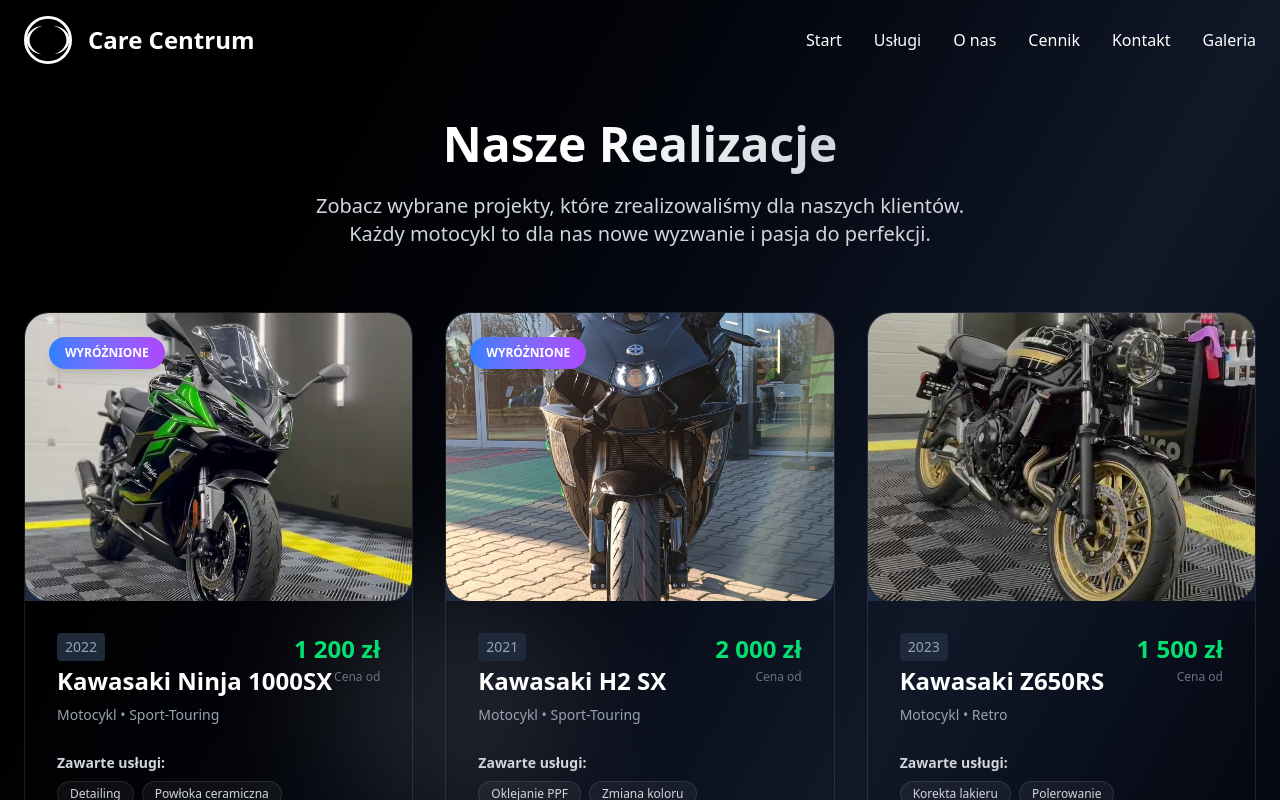
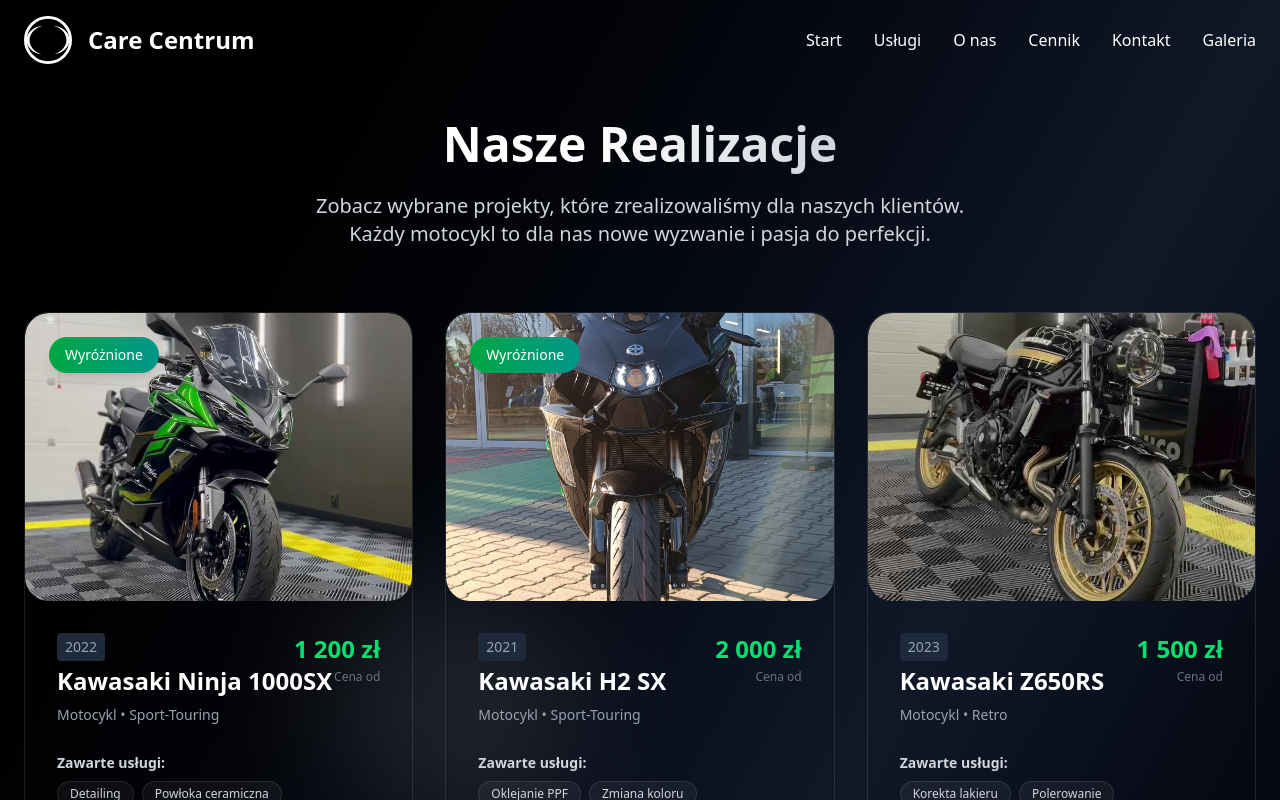
Before and after one commit to carecentrum/carecentrum.github.io, a React (Vite) app: page /#/gallery in a window 1280 px wide. Shown: the top 800 px of the page. Built offline with nearby package versions, Linux system fonts and the light colour scheme.

Commit message:
Refactor RealizationCard component: remove background gradient from image container, enhance featured badge styling, and adjust text size for improved visibility.

```diff
--- a/src/components/ui/RealizationCard.tsx
+++ b/src/components/ui/RealizationCard.tsx
@@ -17,11 +17,11 @@
     <div className="group cursor-pointer flex flex-col h-full">
       <div className="relative overflow-hidden rounded-3xl bg-gradient-to-br border border-white/10 hover:border-white/30 transition-all duration-500 hover:scale-[1.02] hover:shadow-2xl hover:shadow-white/10 flex flex-col h-full">
         {/* Motorcycle image */}
-        <div className="aspect-[16/10] bg-gradient-to-br from-slate-700 to-slate-900 relative flex items-center justify-center group-hover:scale-105 transition-transform duration-700">
+        <div className="aspect-[16/10] relative flex items-center justify-center group-hover:scale-105 transition-transform duration-700">
           <img
             src={item.image}
             alt={item.title}
-            className="object-cover w-full h-full max-h-56 sm:max-h-72 rounded-3xl"
+            className="object-cover w-full h-full max-h-56 sm:max-h-72 rounded-3xl group-hover:rounded-none transition-all duration-500"
             loading="lazy"
           />
 
@@ -50,8 +50,8 @@
 
           {/* Featured badge (moved to top-left) */}
           {item.featured && (
-            <div className="absolute top-4 left-4 sm:top-6 sm:left-6 bg-gradient-to-r from-blue-500 to-purple-500 text-xs font-bold px-3 py-1 sm:px-4 sm:py-2 rounded-full shadow-lg">
-              WYRÓŻNIONE
+            <div className="text-sm font-medium cursor-vertical-text absolute top-4 left-4 sm:top-6 sm:left-6 bg-gradient-to-r from-green-600 to-teal-600 px-3 py-1 sm:px-4 sm:py-2 rounded-full shadow-lg">
+              Wyróżnione
             </div>
           )}
         </div>
```
